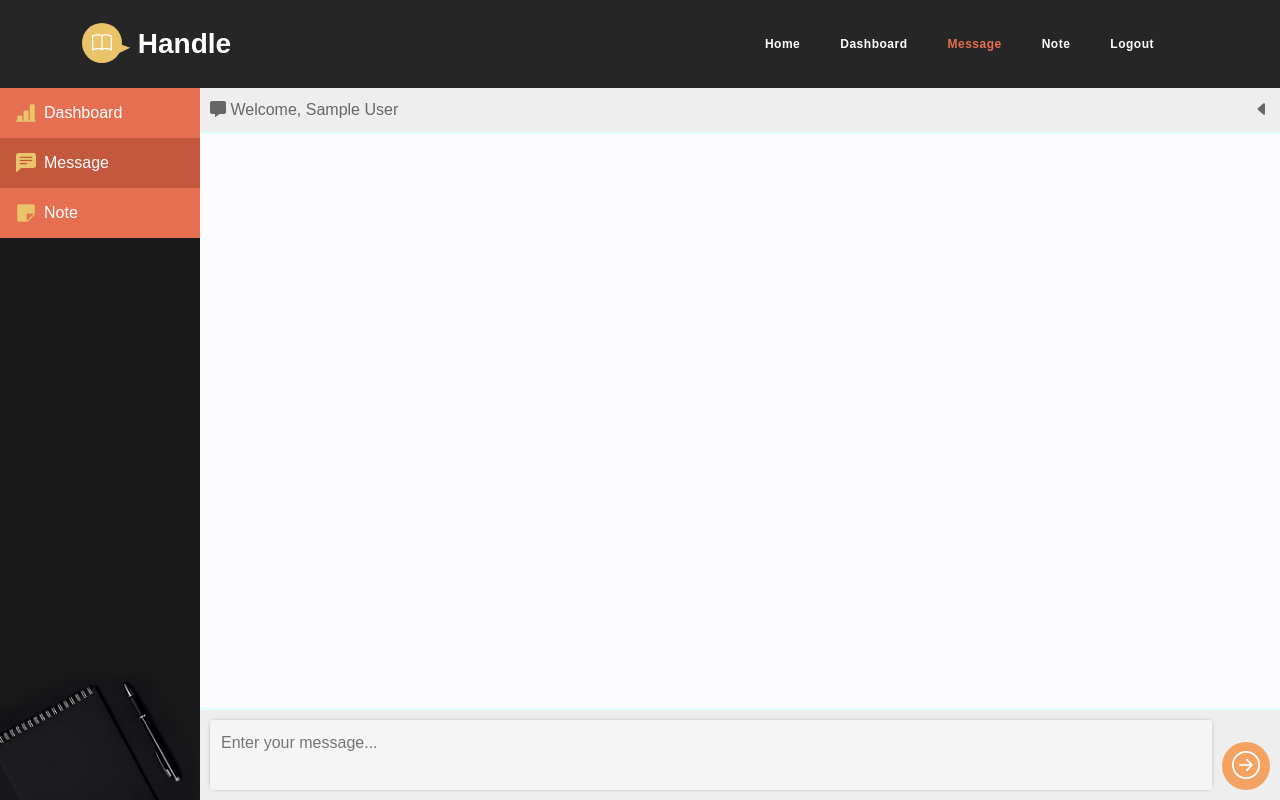
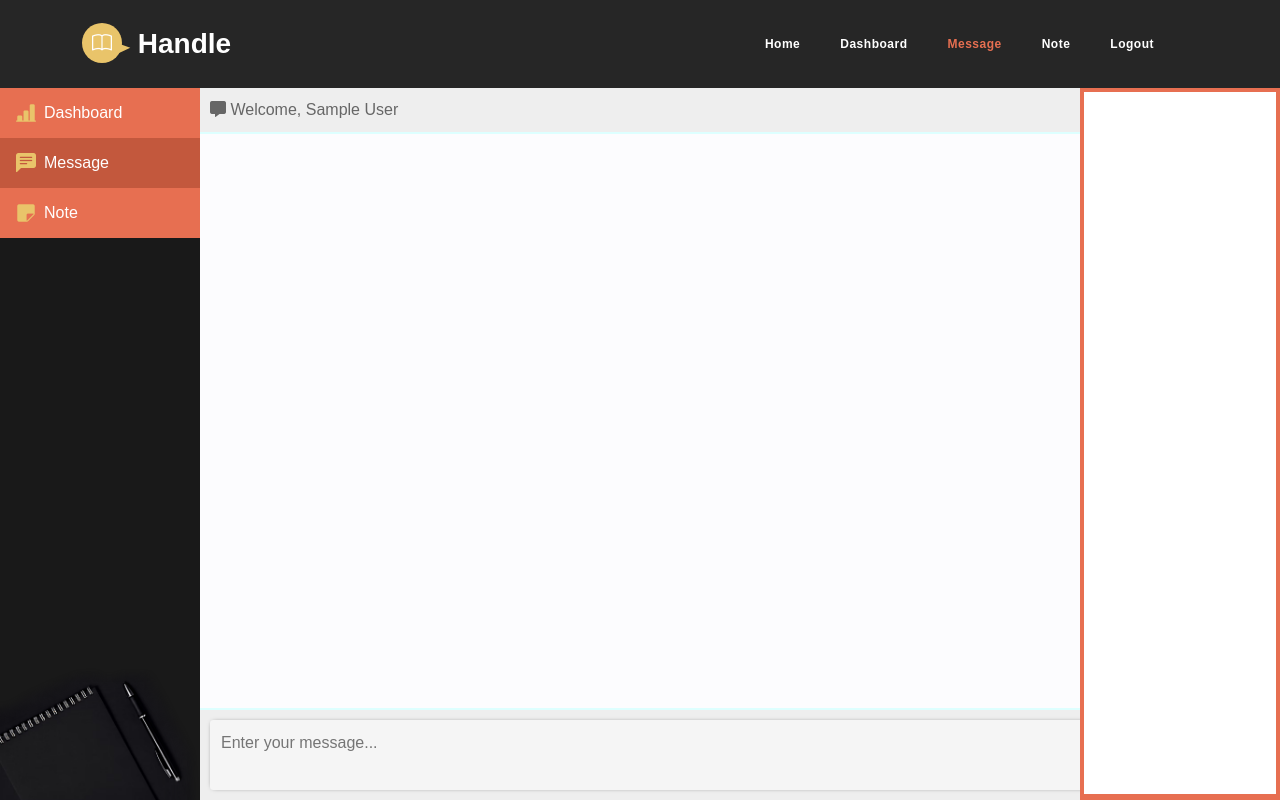
Before and after one commit to snow-dev-1004/handle-creator-dashboard, a Django app: page /chat/ in a window 1280 px wide. Run offline with Django 4.2, Linux system fonts and the light colour scheme; the visitor is signed in with stand-in values (Sample User, id 1); data that the repository does not hold is empty; some libraries are stand-ins or nearby versions; some web fonts are replaced.

Commit message:
complete note and process the note of chat

```diff
--- a/chat/views.py
+++ b/chat/views.py
@@ -10,7 +10,7 @@ def dashboard_view(request):
 
 @login_required
 def chat_view(request):
-    message = request.POST.get('message')
+    # message = request.POST.get('message')
     if request.method=='POST':
         ai_message = generate_response(message)
 
@@ -34,6 +34,16 @@ def chat_view(request):
 
 @login_required
 def notebook_view(request):
-    # if request.method=='POST':
+    notebook = models.Note.objects.filter(user=request.user.id).first()
+    if request.method=='POST':
+        content = request.POST.get('content')
+        if notebook:
+            notebook.message = content
+            notebook.save()
+        else:
+            notebook = models.Note(message=content,user=request.user)
+            notebook.save()
 
-    return render(request, 'chat/notebook.html')
+    return render(request, 'chat/notebook.html', {
+        'note': notebook
+    })
--- a/static/css/chat.css
+++ b/static/css/chat.css
@@ -4,6 +4,10 @@
   --border: 2px solid #dff;
   --left-msg-bg: #ececec;
   --right-msg-bg: var(--primary-color);
+}
+
+.chat-container {
+  position: relative;
 }
 
 .chat-container .chat-wrapper {
@@ -191,3 +195,22 @@
     transform: rotate(360deg);
   }
 }
+
+
+.chat-container .note-panel {
+  height: 100%;
+  width: 200px;
+  top: 0px;
+  right: 0px;
+  position: absolute;
+  background-color: var(--primary-color);
+  padding: 4px;
+}
+
+.chat-container .note-panel textarea {
+  width: 100%;
+  height: calc(100% - 2px);
+  outline: none;
+  border: none;
+  resize: none;
+}
--- a/templates/chat/chat.html
+++ b/templates/chat/chat.html
@@ -64,6 +64,10 @@
         </div>
       </section>
     </div>
+
+    <div class="note-panel">
+      <textarea>{{ note.message }}</textarea>
+    </div>
   </div>
 
   <script src="{% static 'js/chat.js' %}"></script>
--- a/templates/chat/notebook.html
+++ b/templates/chat/notebook.html
@@ -9,7 +9,7 @@
 <div class="main-wrap d-flex">
   {% include 'layout/menu.html' with page='notebook' %}
   <div class="main-container note-container">
-    <textarea id="note-content">Hi</textarea>
+    <textarea id="note-content">{{ note.message }}</textarea>
   </div>
 </div>
 
```
Also changed, not shown: chat/models.py (+14 -0 lines), static/js/note.js (+7 -5 lines), chat/migrations/0003_note.py (added).
